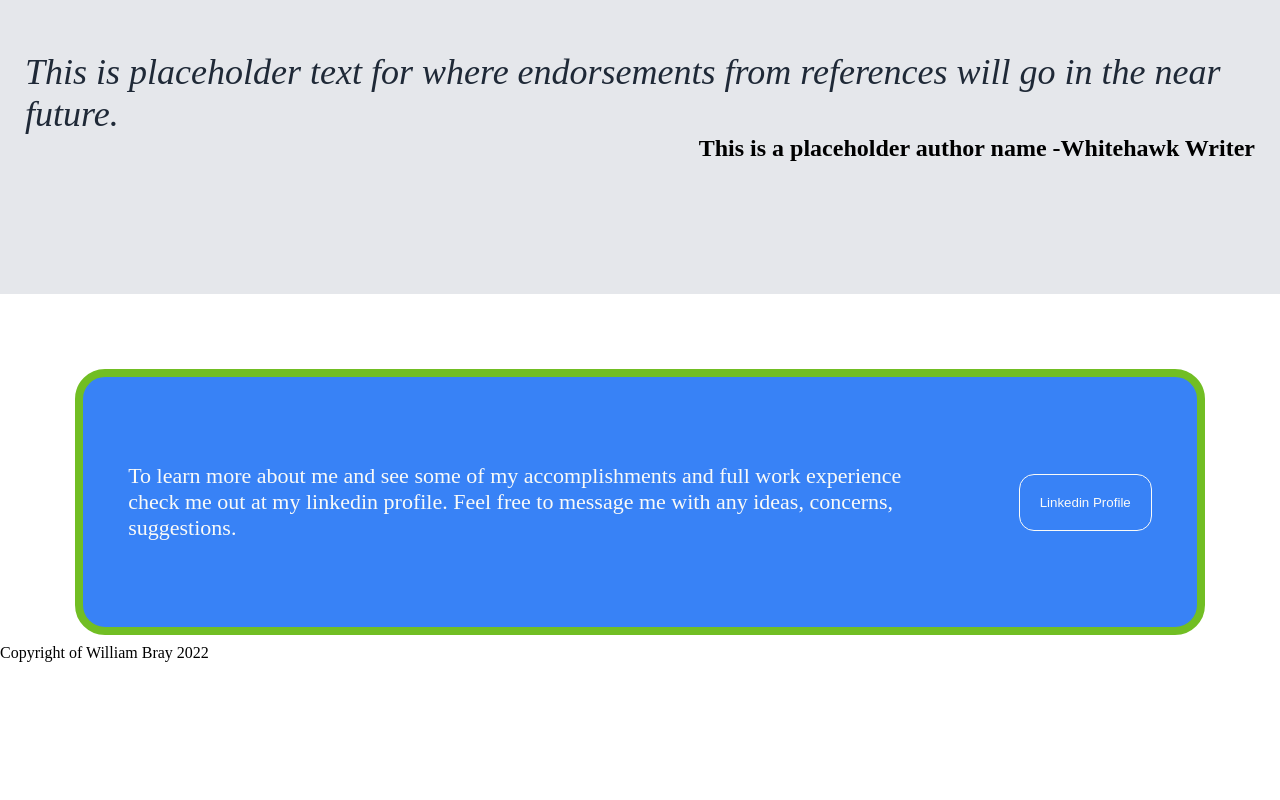
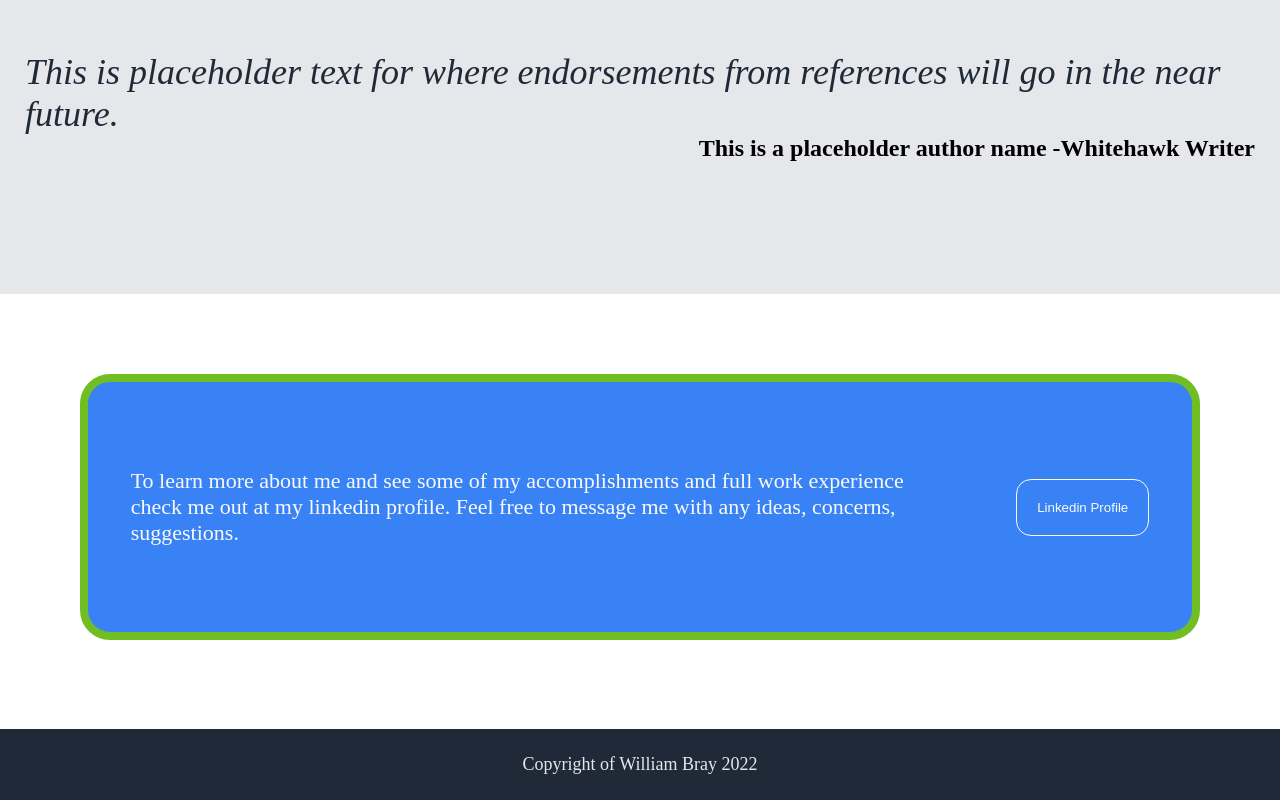
Before and after one commit to wbray93/odin-landingpage-project, a plain HTML site: page index.html in a window 1280 px wide. Shown: the part 881-1681 px from the top of the page. Before the commit the page ends 1543 px from the top, so only its background shows below. Drawn offline with Linux system fonts and the light colour scheme.

Commit message:
adds final stylings and touches to footer and adds downloadable resume

```diff
--- a/index.html
+++ b/index.html
@@ -14,7 +14,7 @@
     </div>
     <div class="header-links">
       <ul>
-        <li>Resume</li>
+        <li><a class="resume-link" href="./resume/IT Resume.pdf" download>Resume</a></li>
         <li>Socials</li>
         <li>About Me</li>
       </ul>
@@ -65,14 +65,12 @@
       <button class="calltoaction-button"><a href="https://www.linkedin.com/in/wbray93/" target="_blank">Linkedin Profile</a></button> <!--this will be for theodinprojects signup button i will most likely use this for a contact me for work or interviews idea of a button-->
     </div>
   </div>
-
+<div class="footer-container">
   <div class="flex-container-six">
-    <div class="footer-flex-items">
-      <footer>
-        <p>Copyright of William Bray 2022</p>
-      </footer>
-    </div>
+    <footer>
+      <p>Copyright of William Bray 2022</p>
+    </footer>
   </div>
-
+</div>
 </body>
 </html>
--- a/styles.css
+++ b/styles.css
@@ -24,6 +24,19 @@ ul {
     gap: 70px;
     font-size: 18px;
     color: #E5E7EB;
+}
+
+.resume-link{
+    text-decoration: none;
+    color:#E5E7EB
+}
+
+.resume-link:hover {
+    color: #eca114
+}
+
+.resume-link::after {
+    color:#E5E7EB
 }
 
 .flex-container-two {
@@ -107,6 +120,7 @@ ul {
 .flex-container-five {
     margin: 75px;
     height: 200px;
+    padding: 5px;
 }
 
 div.calltoaction-paragraph {
@@ -139,6 +153,20 @@ div.calltoaction-paragraph > p {
 .calltoaction-button > a {
     color: #F9FAF8;
     text-decoration: none;
+}
+
+.footer-container {
+    padding-top: 75px;
+}
+
+.flex-container-six {
+    display: flex;
+    justify-content: center;
+    background-color: #1F2937;
+    color: #E5E7EB;
+    font-size: 18px;
+    align-items: center;
+    padding: 25px;
 }
 
 @media screen and (max-width: 910px) {
```
Also changed, not shown: 1 other file.
